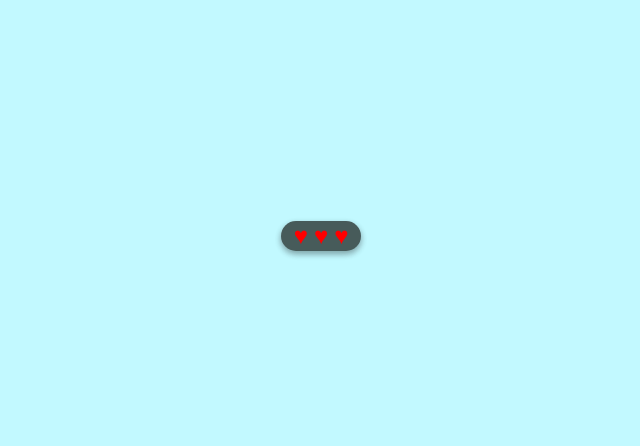
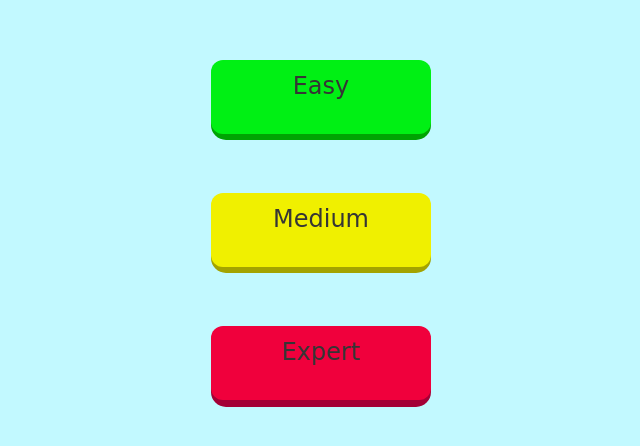
Before and after one commit to amandahp/my-game-to-ironhack, a website with bundled scripts: page index.html in a window 1280 px wide. Shown: the part 164-610 px from the top of the page, without its empty margins (319-959 px from the left). Built offline with nearby package versions, Linux system fonts and the light colour scheme; a web font is replaced by a local one.

Commit message:
feat: atualization html

```diff
--- a/index.html
+++ b/index.html
@@ -12,9 +12,6 @@
   <script type="module" src="./src/js/index.js"></script>
 </head>
 <body>
-  <life-status></life-status>
-  <!--play-game></play-game-->
-
-
+  <play-game></play-game>
 </body>
 </html>
```
